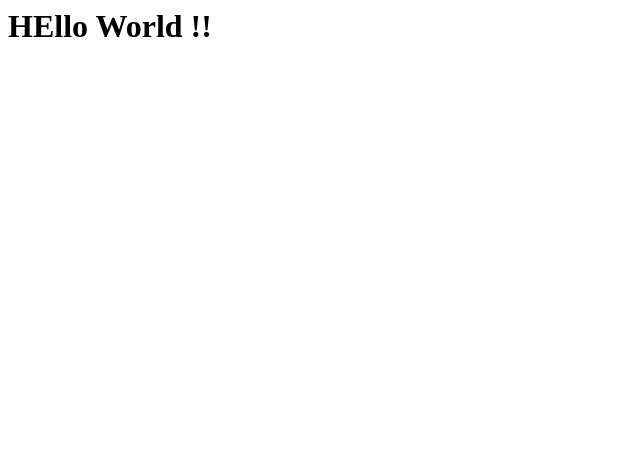
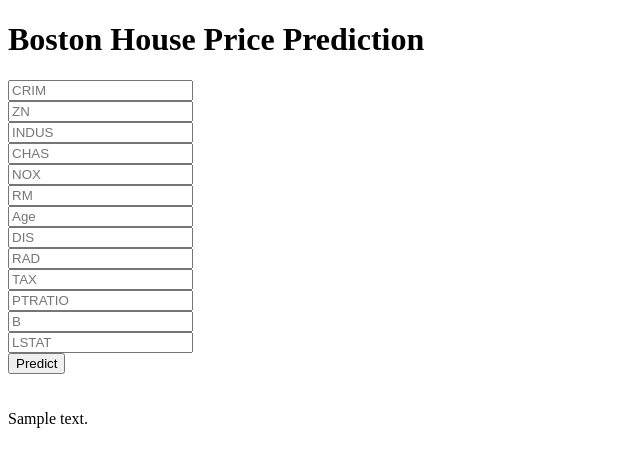
Before and after one commit to kapil-sirohi/HouseBoston, a Flask app: template templates/home.html in a window 1280 px wide. Shown: the top 467 px of the page, without its empty margins (0-640 px from the left). Run offline with Flask 3, Linux system fonts and the light colour scheme; the template is opened without the code that fills it: most values are stand-ins (such as "Sample title", 1, 10 or a date in 2020); parts of the project's set-up code (start-up, migrations or seed data) failed here and were passed over.

Commit message:
Web App ready

```diff
--- a/app.py
+++ b/app.py
@@ -24,5 +24,13 @@
     print(output[0])
     return jsonify(output[0])
 
+@app.route('/predict',methods=['POST'])
+def predict():
+    data = [float(x) for x in request.form.values()]
+    print(data)
+    new_data = scaler.transform(np.array(data).reshape(1,-1))
+    output = regModel.predict(new_data)[0]
+    return render_template("home.html",prediction_text="The house cost you is {}".format(output))
+
 if __name__ == '__main__':
     app.run(debug=True)
--- a/templates/home.html
+++ b/templates/home.html
@@ -1 +1,38 @@
-<h1>HEllo World !!</h1>
+<!DOCTYPE html>
+<html>
+    <head>
+        <meta charset = "UTF-8">
+        <title>ML API</title>
+        <link href='https://fonts.googleapis.com/css?family=Pacifico' rel='stylesheet' type='text/css'>
+        <link href='https://fonts.googleapis.com/css?family=Arimo' rel='stylesheet' type='text/css'>
+        <link href='https://fonts.googleapis.com/css?family=Hind:300' rel='stylesheet' type='text/css'>
+        <link href='https://fonts.googleapis.com/css?family=Open+Sans+Condensed:300' rel='stylesheet' type='text/css'>
+       </head>
+
+<body>
+ <div class="login">
+	<h1>Boston House Price Prediction</h1>
+
+     <!-- Main Input For Receiving Query to our ML -->
+    <form action="{{ url_for('predict')}}"method="post">
+        <input type="text" name="CRIM" placeholder="CRIM" required="required"  /><br>
+    	<input type="text" name="ZN" placeholder="ZN" required="required" /><br>
+        <input type="text" name="INDUS" placeholder="INDUS" required="required" /><br>
+        <input type="text" name="CHAS" placeholder="CHAS" required="required" /><br>
+        <input type="text" name="NOX" placeholder="NOX" required="required" /><br>
+        <input type="text" name="RM" placeholder="RM" required="required" /><br>
+        <input type="text" name="Age" placeholder="Age" required="required" /><br>
+        <input type="text" name="DIS" placeholder="DIS" required="required" /><br>
+        <input type="text" name="RAD" placeholder="RAD" required="required" /><br>
+        <input type="text" name="TAX" placeholder="TAX" required="required" /><br>
+        <input type="text" name="PTRATIO" placeholder="PTRATIO" required="required" /><br>
+        <input type="text" name="B" placeholder="B" required="required" /><br>
+        <input type="text" name="LSTAT" placeholder="LSTAT" required="required" /><br>
+        <button type="submit" class="btn btn-primary btn-block btn-large">Predict</button>
+    </form>
+
+   <br>
+   <br>
+ </div>
+ {{prediction_text}}
+</html>
```
